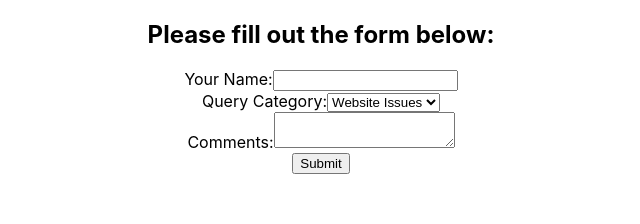
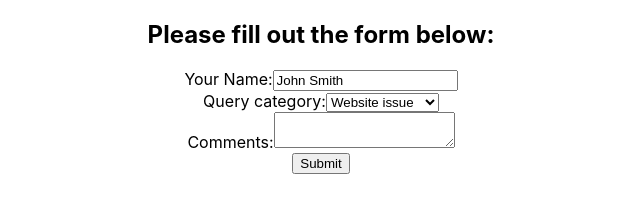
Before and after one commit to SamAtkinsonModeste/code-institue-learning-react, a React (Create React App) app in the folder my-app/: page / in a window 1280 px wide. Shown: the top 224 px of the page, without its empty margins (319-959 px from the left). Built offline with nearby package versions, Linux system fonts and the light colour scheme.

Commit message:
uncontrolled forms learning completed

```diff
--- a/my-app/src/App.js
+++ b/my-app/src/App.js
@@ -1,11 +1,11 @@
 import logo from './logo.svg';
 import './App.css';
-import ControlledForm from "./components/ControlledForm";
+import UncontrolledForm from "./components/UncontrolledForm";
 
 function App() {
   return (
     <div className="App">
-     <ControlledForm />
+     <UncontrolledForm />
   </div>
   );
 }
--- /dev/null
+++ b/my-app/src/components/UncontrolledForm.js
@@ -0,0 +1,59 @@
+import React, { Component } from 'react'
+
+export class UncontrolledForm extends Component {
+    constructor(props) {
+        super(props)
+        this.inputName = React.createRef();
+        // this.inputCategory = React.createRef();
+        // this.inputComments = React.createRef();
+    }
+    handleSubmit = (event) => {
+        event.preventDefault();
+        console.log(this.inputName.current)
+        console.log(this.inputCategory.current.value)
+        console.log(this.inputComments.current.value)
+    }
+    render() {
+        return (
+            <div>
+                <h2>Please fill out the form below:</h2>
+                <form onSubmit={this.handleSubmit}>
+                    <div>
+                        <label htmlFor="id-name">Your Name:</label>
+                        <input
+                            id="id-name"
+                            name="name"
+                            type="text"
+                            defaultValue="John Smith"
+                            ref={this.inputName}
+                        />
+                    </div>
+                    <div>
+                        <label htmlFor="id-category">Query category:</label>
+                        <select
+                            id="id-category"
+                            name="category"
+                            ref={this.inputCategory}
+                        >
+                            <option value="website">Website issue</option>
+                            <option value="order">Order issue</option>
+                            <option value="general">General inquiry</option>
+
+                        </select>
+                    </div>
+                    <div>
+                        <label htmlFor="id-comments">Comments:</label>
+                        <textarea
+                            id="id-comments"
+                            name="comments"
+                            ref={this.inputComments}
+                        />
+                    </div>
+                    <input type="submit" value="Submit" />
+                </form>
+            </div>
+        )
+    }
+}
+
+export default UncontrolledForm;
```
